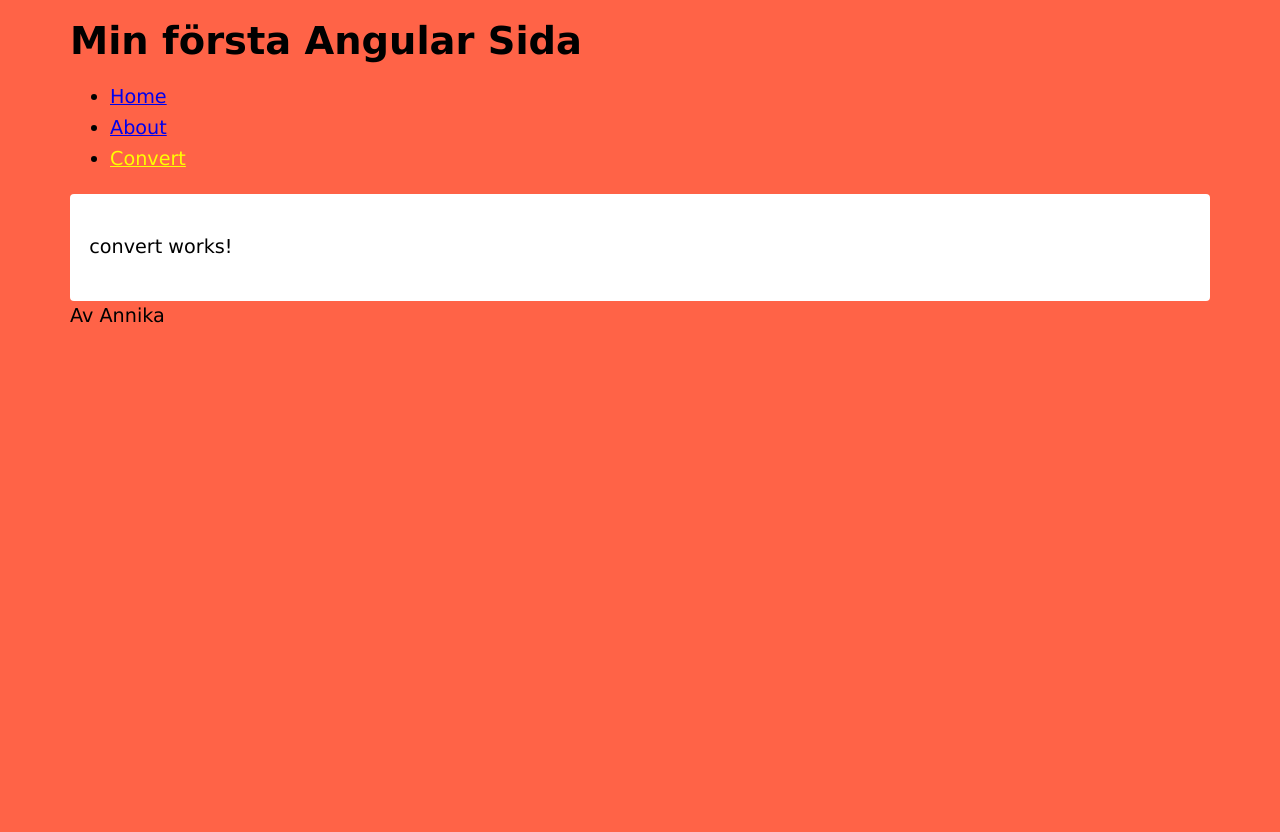
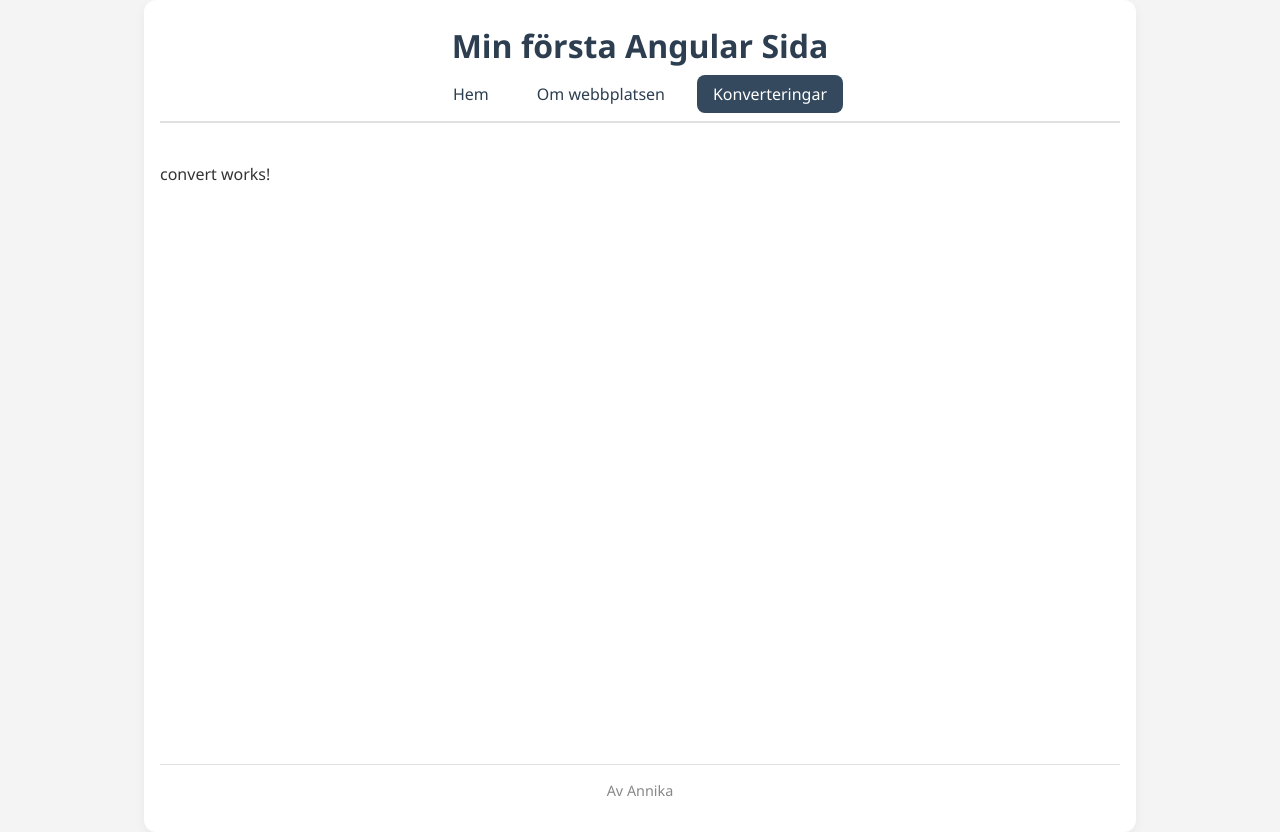
Before and after one commit to agadman/myFirstAngularProject, an Angular app: page /convert in a window 1280 px wide. Before the commit the page ends 800 px from the top, so only its background shows below. Built offline with nearby package versions, Linux system fonts and the light colour scheme.

Commit message:
skapat footer component och lagt till grundstyling

```diff
--- a/src/app/app.component.html
+++ b/src/app/app.component.html
@@ -6,5 +6,5 @@
     <main>
         <router-outlet />
     </main>
-    <footer>Av Annika</footer>
+    <app-footer></app-footer>
 </div>
--- a/src/app/app.component.ts
+++ b/src/app/app.component.ts
@@ -1,10 +1,11 @@
 import { Component } from '@angular/core';
 import { RouterOutlet } from '@angular/router';
 import { MainmenuComponent } from './partials/mainmenu/mainmenu.component';
+import { FooterComponent } from './partials/footer/footer.component';
 
 @Component({
   selector: 'app-root',
-  imports: [RouterOutlet, MainmenuComponent],
+  imports: [RouterOutlet, MainmenuComponent, FooterComponent],
   templateUrl: './app.component.html',
   styleUrl: './app.component.css'
 })
--- /dev/null
+++ b/src/app/partials/footer/footer.component.css
@@ -0,0 +1,7 @@
+footer {
+    text-align: center;
+    padding: 1rem 0;
+    font-size: 0.9rem;
+    color: #888;
+    border-top: 1px solid #e0e0e0;
+  }
--- /dev/null
+++ b/src/app/partials/footer/footer.component.html
@@ -0,0 +1 @@
+<footer>Av Annika</footer>
--- a/src/app/partials/mainmenu/mainmenu.component.css
+++ b/src/app/partials/mainmenu/mainmenu.component.css
@@ -1,3 +1,35 @@
-.active {
-    color: yellow;
-}
+nav {
+    margin-top: 1rem;
+  }
+
+  ul {
+    list-style: none;
+    padding: 0;
+    margin: 0;
+    display: flex;
+    justify-content: center;
+    gap: 1rem;
+  }
+
+  li {
+    display: inline;
+  }
+
+  a {
+    text-decoration: none;
+    color: #2c3e50;
+    padding: 0.5rem 1rem;
+    border-radius: 8px;
+    transition: background-color 0.3s ease, color 0.3s ease;
+    font-weight: 500;
+  }
+
+  a:hover {
+    background-color: #2c3e50;
+    color: white;
+  }
+
+  .active {
+    background-color: #34495e;
+    color: white;
+  }
--- a/src/app/partials/mainmenu/mainmenu.component.html
+++ b/src/app/partials/mainmenu/mainmenu.component.html
@@ -1,7 +1,7 @@
 <nav>
     <ul>
-        <li><a routerLink="/home" routerLinkActive="active">Home</a></li>
-        <li><a routerLink="/about" routerLinkActive="active">About</a></li>
-        <li><a routerLink="/convert" routerLinkActive="active">Convert</a></li>
+        <li><a routerLink="/home" routerLinkActive="active">Hem</a></li>
+        <li><a routerLink="/about" routerLinkActive="active">Om webbplatsen</a></li>
+        <li><a routerLink="/convert" routerLinkActive="active">Konverteringar</a></li>
     </ul>
 </nav>
--- a/src/styles.css
+++ b/src/styles.css
@@ -1,17 +1,35 @@
 body {
-    font-family: Verdana, Geneva, Tahoma, sans-serif;
-    font-size: 1.2em;
-    line-height: 1.6em;
-    background-color: tomato;
-}
+    margin: 0;
+    font-family: 'Segoe UI', Tahoma, Geneva, Verdana, sans-serif;
+    background-color: #f4f4f4;
+    color: #333;
+  }
 
-.container {
-    max-width: 1140px;
+  .container {
+    max-width: 960px;
     margin: 0 auto;
-}
+    padding: 1rem;
+    background-color: #fff;
+    box-shadow: 0 4px 12px rgba(0, 0, 0, 0.05);
+    border-radius: 12px;
+    min-height: 100vh;
+    display: flex;
+    flex-direction: column;
+  }
 
-main {
-    padding: 1em;
-    background-color: #fff;
-    border-radius: 4px;
-}
+  main {
+    flex: 1;
+    padding: 1.5rem 0;
+  }
+
+  header {
+    text-align: center;
+    padding-bottom: 1rem;
+    border-bottom: 2px solid #e0e0e0;
+  }
+
+  header h1 {
+    margin: 0.5rem 0;
+    font-size: 2rem;
+    color: #2c3e50;
+  }
```
Also changed, not shown: src/app/partials/footer/footer.component.ts (added, +11 -0 lines).
